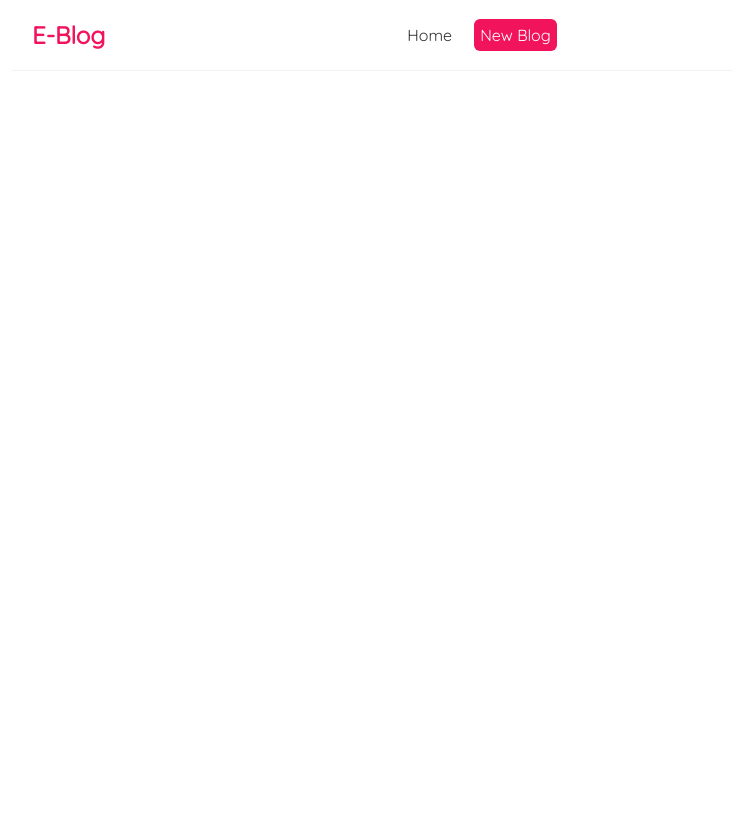
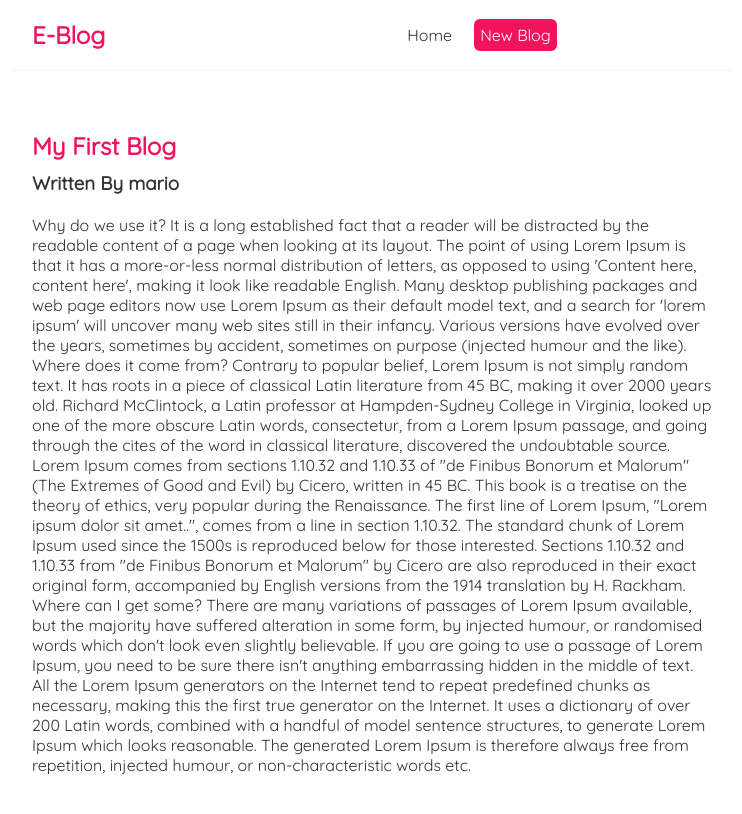
Before and after one commit to its-dev24/test-blog-react-app, a React (Create React App) app in the folder dojo-blog/: page /blogs/1 in a window 1280 px wide. Shown: the top 814 px of the page, without its empty margins (268-1010 px from the left). Built offline with nearby package versions, Linux system fonts and the light colour scheme; data requests are answered from the project's data file.

Commit message:
Completed the blog details page

```diff
--- a/dojo-blog/src/App.js
+++ b/dojo-blog/src/App.js
@@ -16,7 +16,7 @@
             <Route exact path="/create">
               <Create />
             </Route>
-            <Route exact path="/blogs:id">
+            <Route exact path="/blogs/:id">
               <BlogDetails />
             </Route>
           </Switch>
--- a/dojo-blog/src/BlogDetails.js
+++ b/dojo-blog/src/BlogDetails.js
@@ -1,5 +1,28 @@
+import { useParams } from "react-router-dom";
+import useFetch from "./useFetch";
+
 const BlogDetails = () => {
-  return <h1>Blog Details</h1>;
+  const { id } = useParams();
+
+  const {
+    data_state: blog,
+    isPending,
+    error,
+  } = useFetch(`http://localhost:8000/blogs/${id}`);
+
+  return (
+    <div className="blog-details">
+      {isPending && <div>Loading...</div>}
+      {error && <div>{error}</div>}
+      {blog && (
+        <article>
+          <h1>{blog.title}</h1>
+          <h3>Written By {blog.author}</h3>
+          <p>{blog.body}</p>
+        </article>
+      )}
+    </div>
+  );
 };
 
 export default BlogDetails;
--- a/dojo-blog/src/BlogView.js
+++ b/dojo-blog/src/BlogView.js
@@ -1,11 +1,15 @@
+import { Link } from "react-router-dom";
+
 const BlogView = ({ blogs, heading }) => {
   return (
     <div className="blog-main">
       <h3>{heading}</h3>
       {blogs.map((blog) => (
         <div className="blog-preview" key={blog.id}>
-          <h2>{blog.title}</h2>
-          <p>Written By {blog.author}</p>
+          <Link to={`/blogs/${blog.id}`}>
+            <h2>{blog.title}</h2>
+            <p>Written By {blog.author}</p>
+          </Link>
         </div>
       ))}
     </div>
--- a/dojo-blog/src/index.css
+++ b/dojo-blog/src/index.css
@@ -61,3 +61,20 @@
   padding-left: 20px;
   margin-bottom: 20px;
 }
+
+.blog-preview a {
+  text-decoration: none;
+}
+
+/* Blog details page */
+
+.blog-details h1 {
+  color: #f2135d;
+  margin-bottom: 10px;
+}
+.blog-details h3 {
+  margin-bottom: 20px;
+}
+.blog-details div {
+  margin: 20px, 0;
+}
```
